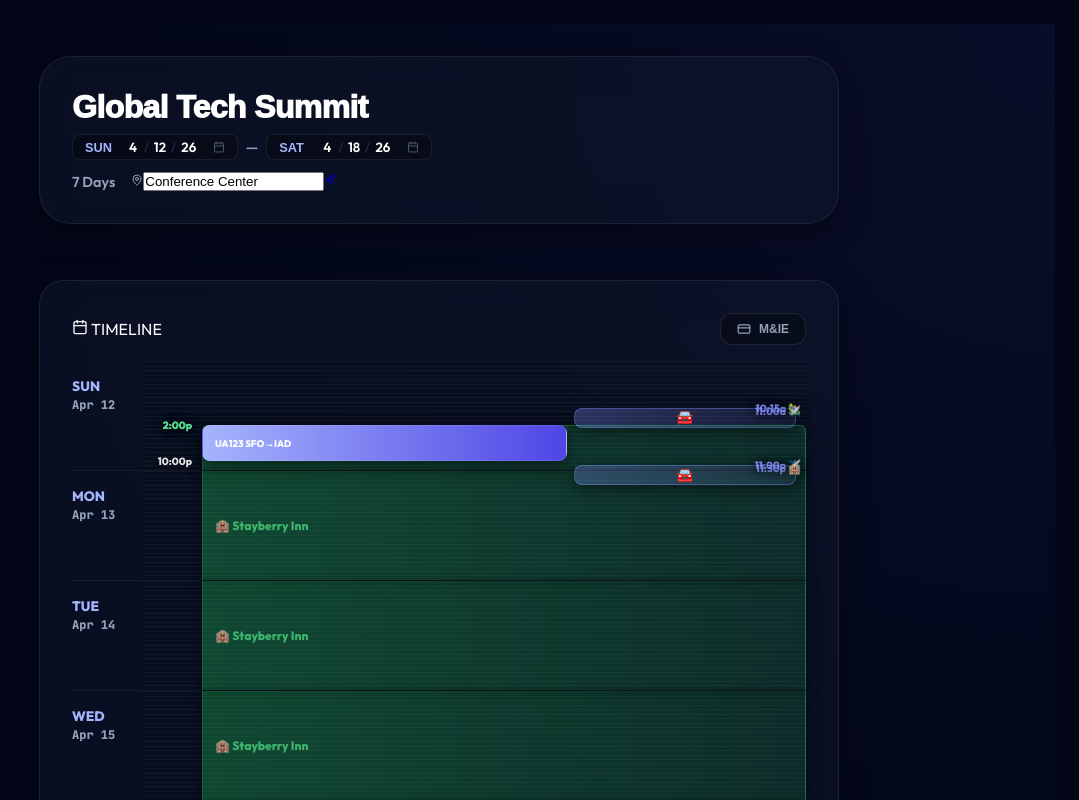
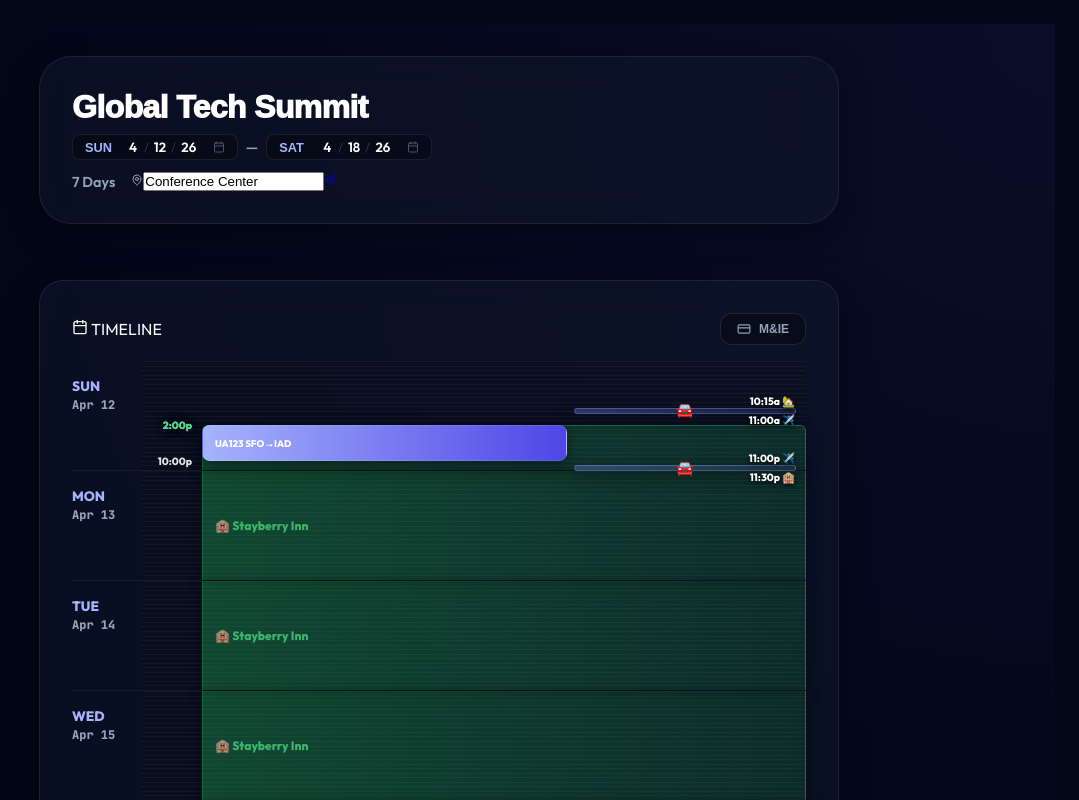
Before and after one commit to outofthisworldapps/work-travel, a React (Vite) app: page / in a window 1280 px wide. Shown: the top 800 px of the page, without its empty margins (201-1280 px from the left). Built offline with nearby package versions, Linux system fonts and the light colour scheme.

Commit message:
Enhance timeline: Fix syntax, labels above/below blocks, right-aligned stack

```diff
--- a/src/App.jsx
+++ b/src/App.jsx
@@ -245,32 +245,40 @@ const TimelineDay = ({ day, dayIndex, totalDays, flights, currentRates, onUpdate
 
           return (
             <React.Fragment key={l.id}>
-              <div className="tl-marker-time travel" style={{ top: `${getPosition(start)}%` }}>{l.time.toLowerCase()} {getEmoji(l.from)}</div>
-              <div className="tl-marker-time travel arr" style={{ top: `${getPosition(end)}%` }}>{formatTime(end).toLowerCase()} {getEmoji(l.to)}</div>
               <div
                 className="tl-event travel-event clickable"
                 onClick={() => onEditEvent({ type: 'leg', id: l.id, dayId: day.id })}
                 style={{
                   top: `${getPosition(start)}%`,
                   height: `${getPosition(end) - getPosition(start)}%`,
-                  minHeight: '20px',
                   background: 'linear-gradient(to right, rgba(129, 140, 248, 0.3), rgba(129, 140, 248, 0.1))',
                   color: '#818cf8',
                   border: '1px solid rgba(129, 140, 248, 0.4)',
                   left: '65%',
                   right: '10px',
                   zIndex: 4,
-                  padding: '2px'
+                  padding: '2px',
+                  overflow: 'visible'
                 }}
               >
+                {/* Start Label (Top) */}
+                <div style={{ position: 'absolute', top: -14, right: 0, display: 'flex', alignItems: 'center', gap: '4px', fontSize: '0.65rem', fontWeight: 900, color: '#fff', textShadow: '0 2px 4px rgba(0,0,0,0.8)' }}>
+                  {l.time.toLowerCase()} {getEmoji(l.from)}
+                </div>
+
                 <div className="tl-event-label travel-vertical-label">
                   <div className="tl-v-icon">{l.type === 'uber' ? '🚘' : (l.type === 'drive' ? '🚗' : '📍')}</div>
+                </div>
+
+                {/* End Label (Bottom) */}
+                <div style={{ position: 'absolute', bottom: -14, right: 0, display: 'flex', alignItems: 'center', gap: '4px', fontSize: '0.65rem', fontWeight: 900, color: '#fff', textShadow: '0 2px 4px rgba(0,0,0,0.8)' }}>
+                  {formatTime(end).toLowerCase()} {getEmoji(l.to)}
                 </div>
               </div>
             </React.Fragment>
           );
         })}
-      </div>
+      </div >
 
       {showMIE && (
         <div className="timeline-mie-side">
@@ -292,7 +300,7 @@ const TimelineDay = ({ day, dayIndex, totalDays, flights, currentRates, onUpdate
           </div>
         </div>
       )}
-    </div>
+    </div >
   );
 };
 
@@ -2291,8 +2299,9 @@ function App() {
         .tl-marker-time { position: absolute; left: 5px; width: 45px; font-size: 0.65rem; font-weight: 950; color: var(--accent); transform: translateY(-50%); text-align: right; pointer-events: none; z-index: 50; text-shadow: 0 0 10px rgba(0,0,0,0.8); }
         .tl-marker-time.arr { color: #f8fafc; opacity: 0.9; }
         .tl-marker-time.hotel { color: #4ade80; }
-        .tl-marker-time.travel { color: #818cf8; left: auto; right: 5px; text-align: right; width: auto; z-index: 60; }
-        .tl-marker-time.travel.arr { color: #818cf8; opacity: 0.8; }
+        .tl-marker-time.arr { color: #f8fafc; opacity: 0.9; }
+        .tl-marker-time.hotel { color: #4ade80; }
+        .tl-marker-time.travel { display: none; } /* We are handling labels inside block now */
 
         .tl-event { position: absolute; left: 60px; right: 10px; border-radius: 8px; padding: 6px 12px; font-size: 0.7rem; font-weight: 950; overflow: hidden; display: flex; align-items: center; box-shadow: 0 4px 15px rgba(0,0,0,0.5); border: 1px solid rgba(255,255,255,0.1); transition: transform 0.2s; }
         .tl-event.flight-event { width: 55%; z-index: 10; }
```
